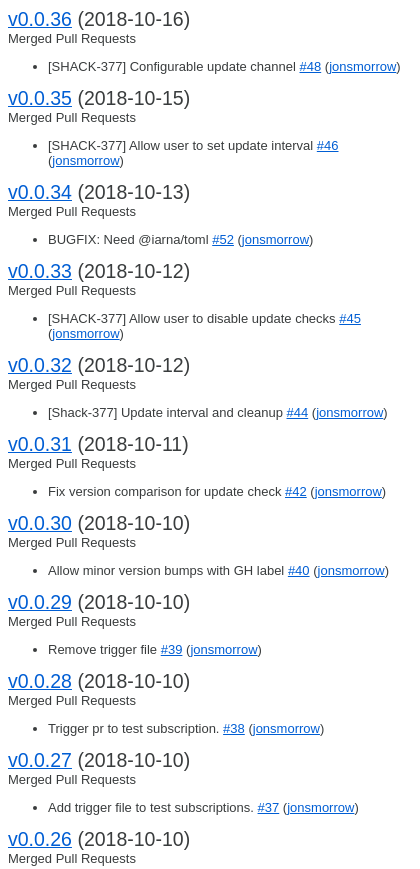
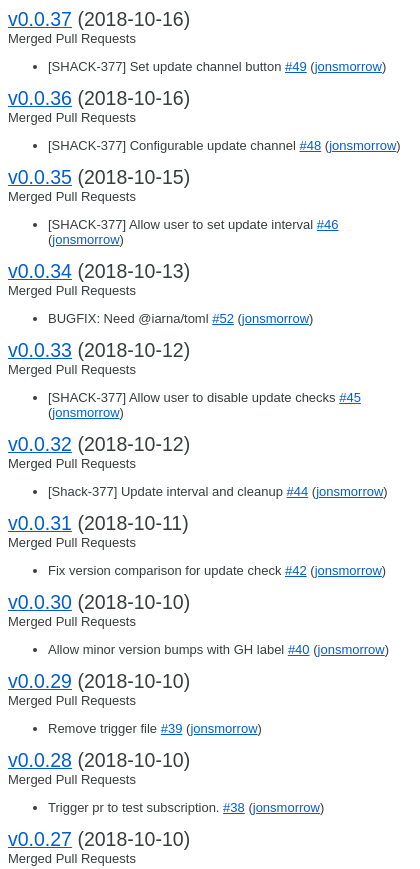
Before and after one commit to chef/chef-workstation-app, an Electron app: page assets/html/release_notes.html in a window 420 px wide. Shown: the top 869 px of the page. Drawn offline with Linux system fonts and the light colour scheme.

Commit message:
Bump version to 0.0.37 by Chef Expeditor
Obvious fix; these changes are the result of automation not creative thinking.

```diff
--- a/assets/html/release_notes.html
+++ b/assets/html/release_notes.html
@@ -5,13 +5,18 @@
 </head>
 <!-- The body is automatically populated by Expeditor with the marked down content from the release notes -->
 <!-- BEGIN AUTOGENERATED -->
-<body><!-- latest_release 0.0.36 -->
+<body><!-- latest_release 0.0.37 -->
+<h2 id="v0-0-37-2018-10-16-"><a href="https://github.com/chef/chef-workstation-app/tree/v0.0.37">v0.0.37</a> (2018-10-16)</h2>
+<h4 id="merged-pull-requests">Merged Pull Requests</h4>
+<ul>
+<li>[SHACK-377] Set update channel button <a href="https://github.com/chef/chef-workstation-app/pull/49">#49</a> (<a href="https://github.com/jonsmorrow">jonsmorrow</a>)<!-- latest_release -->
+
+</li>
+</ul>
 <h2 id="v0-0-36-2018-10-16-"><a href="https://github.com/chef/chef-workstation-app/tree/v0.0.36">v0.0.36</a> (2018-10-16)</h2>
 <h4 id="merged-pull-requests">Merged Pull Requests</h4>
 <ul>
-<li>[SHACK-377] Configurable update channel <a href="https://github.com/chef/chef-workstation-app/pull/48">#48</a> (<a href="https://github.com/jonsmorrow">jonsmorrow</a>)<!-- latest_release -->
-
-</li>
+<li>[SHACK-377] Configurable update channel <a href="https://github.com/chef/chef-workstation-app/pull/48">#48</a> (<a href="https://github.com/jonsmorrow">jonsmorrow</a>)</li>
 </ul>
 <h2 id="v0-0-35-2018-10-15-"><a href="https://github.com/chef/chef-workstation-app/tree/v0.0.35">v0.0.35</a> (2018-10-15)</h2>
 <h4 id="merged-pull-requests">Merged Pull Requests</h4>
--- a/package.json
+++ b/package.json
@@ -2,7 +2,7 @@
   "name": "chef-workstation-app",
   "productName": "Chef Workstation App",
   "displayName": "Chef Workstation",
-  "version": "0.0.36",
+  "version": "0.0.37",
   "description": "Desktop application for Chef Workstation.",
   "repository": "https://github.com/chef/chef-workstation-tray",
   "author": {
```
Also changed, not shown: CHANGELOG.md, 2 other files.
